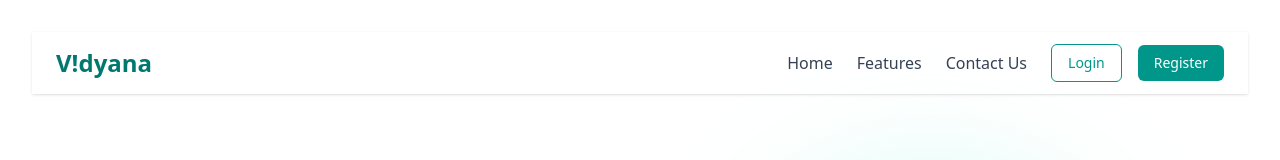
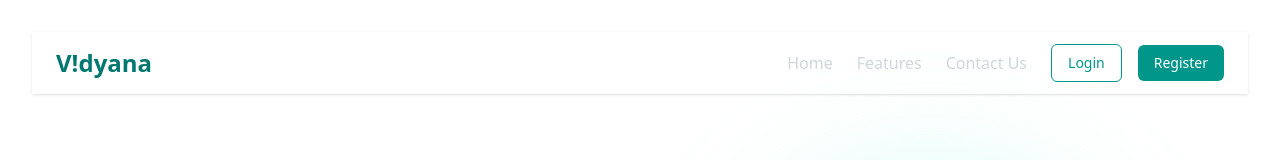
Before and after one commit to jojocoder28/AI-powered-Classroom, a React (Vite) app in the folder Frontend/: page / in a window 1280 px wide. Shown: the top 160 px of the page. Built offline with nearby package versions, Linux system fonts and the light colour scheme; no server answers.

Commit message:
profile link button added

```diff
--- a/Frontend/src/components/Navbar.jsx
+++ b/Frontend/src/components/Navbar.jsx
@@ -73,15 +73,17 @@ const Navbar = () => {
 
         {/* Navigation Links & Controls (Desktop) */}
         <div className="hidden md:flex items-center space-x-6">
-          <Link to="/" className="text-gray-700 hover:text-teal-600">Home</Link>
-          <Link to="/features" className="text-gray-700 hover:text-teal-600">Features</Link> {/* Assuming a /features route */}
-          <Link to="/contact" className="text-gray-700 hover:text-teal-600">Contact Us</Link> {/* Assuming a /contact route */}
+          <Link to="/" className="text-gray-300 hover:text-teal-600">Home</Link>
+          <Link to="/features" className="text-gray-300 hover:text-teal-600">Features</Link> {/* Assuming a /features route */}
+          <Link to="/contact" className="text-gray-300 hover:text-teal-600">Contact Us</Link> {/* Assuming a /contact route */}
 
           <div className="flex items-center space-x-4">
             {/* Auth Buttons or User Info */}
             {isAuthenticated && user?.email ? ( // Check isAuthenticated and if user object exists and has name
               <div className="flex items-center space-x-4">
-                <span className="text-gray-700">Welcome, {user.username}!</span>
+                {/* <span className="text-gray-300"></span> */}
+          <Link to="/profile" className="text-gray-300 hover:text-teal-600">{user.username}</Link> {/* Assuming a /contact route */}
+
                  <button
                     onClick={handleLogout}
                     className="cursor-pointer px-4 py-2 text-sm text-teal-600 border border-teal-600 rounded-md hover:bg-teal-50"
```
